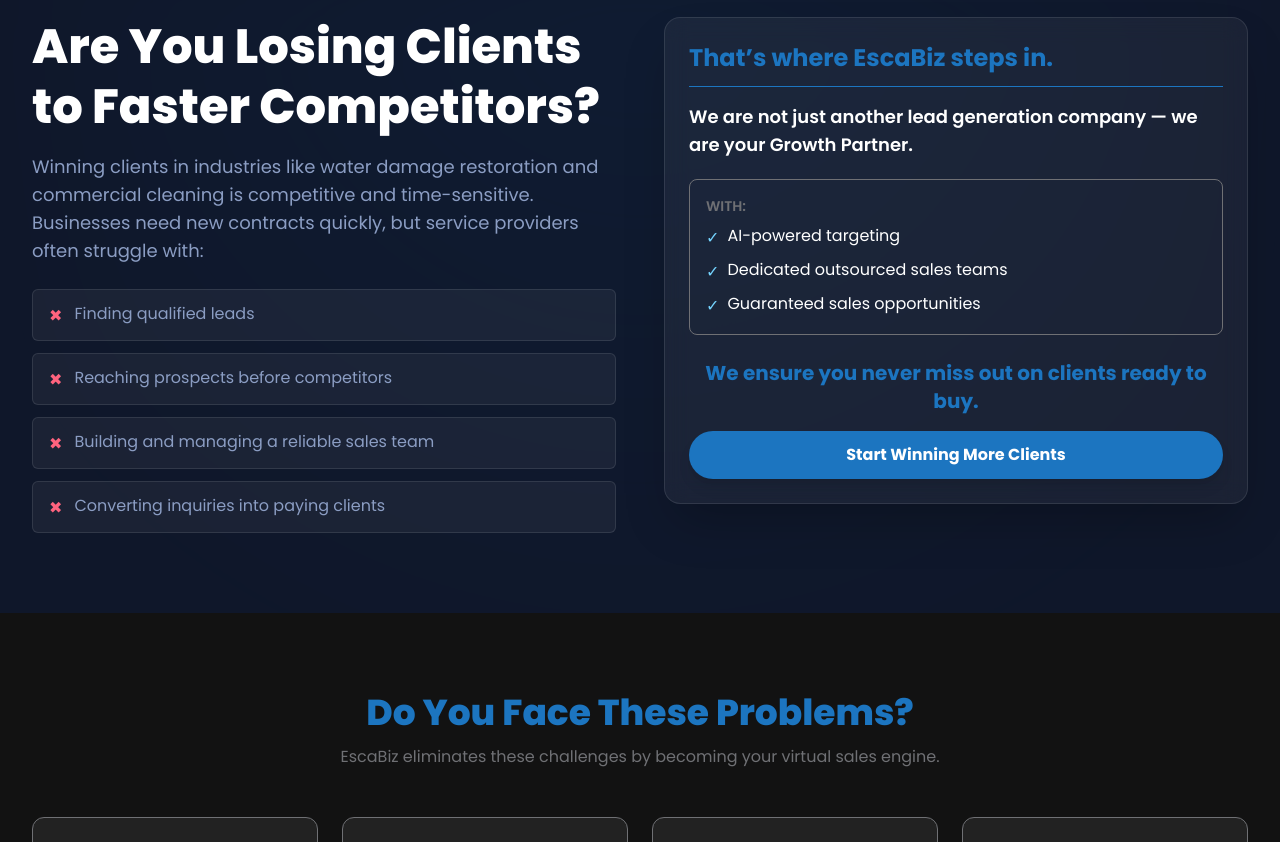
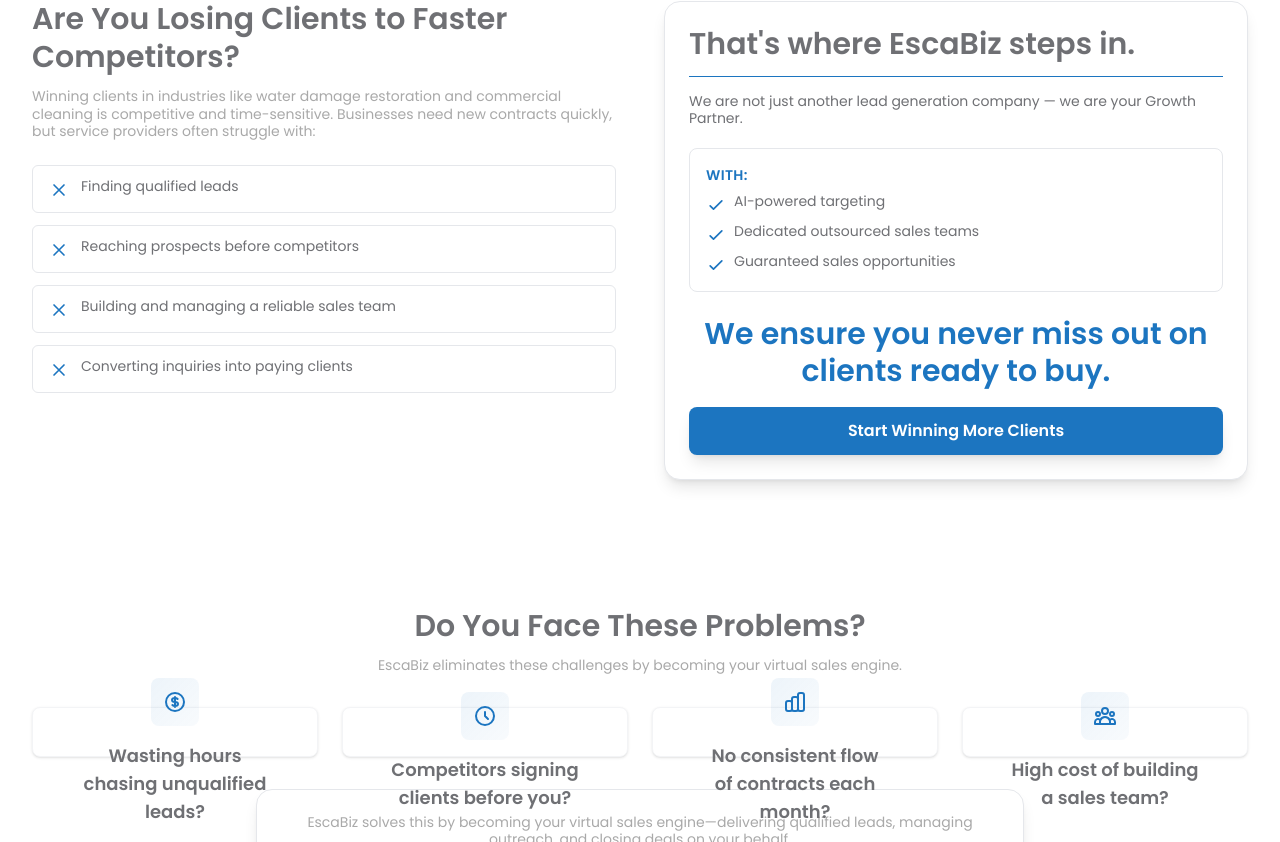
Before and after one commit to Sharmeen-Rauf/escabiz, a Next.js app: page /industries/commercial-cleaning in a window 1280 px wide. Shown: the part 3458-4300 px from the top of the page. Built offline with nearby package versions, Linux system fonts and the light colour scheme.

Commit message:
Refactor Commercial Cleaning Page: update auto-slider functionality to display 3 process cards at a time, enhance section styling for improved readability, and adjust layout for better visual consistency and user engagement.

```diff
--- a/src/app/industries/commercial-cleaning/page.tsx
+++ b/src/app/industries/commercial-cleaning/page.tsx
@@ -19,11 +19,11 @@ export default function CommercialCleaningPage() {
     };
   }, []);
 
-  // Auto-slider for process cards
+  // Auto-slider for process cards - show 3 at a time
   useEffect(() => {
     if (isPaused) return;
     const interval = setInterval(() => {
-      setCurrentSlide((prev) => (prev === 5 ? 0 : prev + 1));
+      setCurrentSlide((prev) => (prev === 3 ? 0 : prev + 1));
     }, 3000);
     return () => clearInterval(interval);
   }, [isPaused]);
@@ -213,12 +213,12 @@ export default function CommercialCleaningPage() {
                 </div>
 
                 {/* Heading */}
-                <h5 className="text-base md:text-lg font-semibold text-[#6f7074] group-hover:text-white mb-2 transition-colors duration-300">
+                <h5 className="text-base md:text-lg font-semibold text-[#6f7074] mb-2">
                   {item.title}
                 </h5>
 
                 {/* Paragraph */}
-                <p className="text-xs md:text-sm text-[#a9a9a9] group-hover:text-white/90 leading-normal flex-grow font-normal transition-colors duration-300">
+                <p className="text-xs md:text-sm text-[#a9a9a9] leading-normal flex-grow font-normal">
                   {item.desc}
                 </p>
               </div>
@@ -228,18 +228,12 @@ export default function CommercialCleaningPage() {
       </section>
 
       {/* Premium split section */}
-      <section className="relative bg-[#0f172a] text-white py-20 overflow-hidden">
-        <div className="absolute inset-0 pointer-events-none">
-          <div className="absolute left-1/2 -translate-x-1/2 top-0 w-[1200px] h-[1200px] opacity-20 blur-3xl" style={{
-            background:
-              "radial-gradient(circle at 50% 0%, rgba(28,117,192,0.3), transparent 60%)",
-          }} />
-        </div>
-        <div className="relative z-10 w-full max-w-7xl mx-auto px-4 sm:px-6 lg:px-8">
+      <section className="relative bg-white py-10 md:py-14 lg:py-16">
+        <div className="w-full max-w-7xl mx-auto px-4 sm:px-6 lg:px-8">
           <div className="grid grid-cols-1 lg:grid-cols-2 gap-12 items-start">
             <div>
-              <h3 className="text-3xl sm:text-4xl md:text-5xl font-extrabold leading-tight mb-4">Are You Losing Clients to Faster Competitors?</h3>
-              <p className="text-[#8b9dc3] text-base md:text-lg mb-6">
+              <h3 className="text-lg sm:text-xl md:text-2xl lg:text-3xl font-semibold text-[#6f7074] leading-tight mb-3">Are You Losing Clients to Faster Competitors?</h3>
+              <p className="text-xs sm:text-xs md:text-sm text-[#a9a9a9] leading-tight font-normal mb-6">
                 Winning clients in industries like water damage restoration and commercial cleaning is competitive and time-sensitive. Businesses need new contracts quickly, but service providers often struggle with:
               </p>
               <ul className="space-y-3">
@@ -249,30 +243,34 @@ export default function CommercialCleaningPage() {
                   "Building and managing a reliable sales team",
                   "Converting inquiries into paying clients",
                 ].map((t, i) => (
-                  <li key={i} className="flex items-start gap-3 bg-white/5 border border-white/10 rounded-md px-4 py-3">
-                    <span className="text-rose-400 mt-0.5">✖</span>
-                    <span className="text-[#8b9dc3]">{t}</span>
+                  <li key={i} className="flex items-start gap-3 bg-white border border-gray-200 rounded-md px-4 py-3">
+                    <svg className="w-5 h-5 text-[#1c75c0] mt-0.5 flex-shrink-0" fill="none" stroke="currentColor" viewBox="0 0 24 24">
+                      <path strokeLinecap="round" strokeLinejoin="round" strokeWidth={2} d="M6 18L18 6M6 6l12 12" />
+                    </svg>
+                    <span className="text-xs sm:text-xs md:text-sm text-[#6f7074] leading-tight font-normal">{t}</span>
                   </li>
                 ))}
               </ul>
             </div>
             <div>
-              <div className="bg-white/5 backdrop-blur-md border border-white/10 rounded-2xl p-6 shadow-2xl">
-                <h4 className="text-2xl font-bold text-[#1c75c0] border-b border-[#1c75c0] pb-3 mb-4">That’s where EscaBiz steps in.</h4>
-                <p className="text-white text-lg font-semibold">We are not just another lead generation company — we are your Growth Partner.</p>
-                <div className="mt-5 border border-[#6f7074] rounded-lg p-4">
-                  <p className="uppercase text-sm text-[#6f7074] font-semibold mb-2">With:</p>
+              <div className="bg-white border border-gray-200 rounded-2xl p-6 shadow-lg">
+                <h4 className="text-lg sm:text-xl md:text-2xl lg:text-3xl font-semibold text-[#6f7074] leading-tight border-b border-[#1c75c0] pb-3 mb-4">That's where EscaBiz steps in.</h4>
+                <p className="text-xs sm:text-xs md:text-sm text-[#6f7074] leading-tight font-normal mb-4">We are not just another lead generation company — we are your Growth Partner.</p>
+                <div className="mt-5 border border-gray-200 rounded-lg p-4">
+                  <p className="uppercase text-xs md:text-sm text-[#1c75c0] font-semibold mb-2 tracking-wide">With:</p>
                   <ul className="space-y-2">
                     {["AI-powered targeting", "Dedicated outsourced sales teams", "Guaranteed sales opportunities"].map((f, i) => (
-                      <li key={i} className="flex items-start gap-2 text-white">
-                        <span className="text-sky-300 mt-0.5">✓</span>
-                        <span>{f}</span>
+                      <li key={i} className="flex items-start gap-2">
+                        <svg className="w-5 h-5 text-[#1c75c0] mt-0.5 flex-shrink-0" fill="none" stroke="currentColor" viewBox="0 0 24 24">
+                          <path strokeLinecap="round" strokeLinejoin="round" strokeWidth={2} d="M5 13l4 4L19 7" />
+                        </svg>
+                        <span className="text-xs sm:text-xs md:text-sm text-[#6f7074] leading-tight font-normal">{f}</span>
                       </li>
                     ))}
                   </ul>
                 </div>
-                <p className="text-[#1c75c0] text-xl font-bold text-center mt-6">We ensure you never miss out on clients ready to buy.</p>
-                <Link href="/lets-talk" className="block w-full mt-4 text-center rounded-full bg-[#1c75c0] hover:bg-[#165b93] text-white font-bold py-3 shadow-lg transition">Start Winning More Clients</Link>
+                <p className="text-lg sm:text-xl md:text-2xl lg:text-3xl font-semibold text-[#1c75c0] leading-tight text-center mt-6">We ensure you never miss out on clients ready to buy.</p>
+                <Link href="/lets-talk" className="block w-full mt-4 text-center rounded-lg bg-[#1c75c0] hover:bg-[#1565a0] text-white font-semibold py-3 shadow-lg transition">Start Winning More Clients</Link>
               </div>
             </div>
           </div>
@@ -280,37 +278,60 @@ export default function CommercialCleaningPage() {
       </section>
 
       {/* Flip cards */}
-      <section className="bg-[#121212] text-white py-20">
+      <section className="bg-white py-10 md:py-14 lg:py-16">
         <div className="w-full max-w-7xl mx-auto px-4 sm:px-6 lg:px-8">
-          <div className="text-center max-w-3xl mx-auto mb-12">
-            <h3 className="text-3xl sm:text-4xl font-extrabold text-[#1c75c0] mb-3">Do You Face These Problems?</h3>
-            <p className="text-[#6f7074]">EscaBiz eliminates these challenges by becoming your virtual sales engine.</p>
+          <div className="text-center max-w-3xl mx-auto mb-8">
+            <h3 className="text-lg sm:text-xl md:text-2xl lg:text-3xl font-semibold text-[#6f7074] leading-tight mb-3">Do You Face These Problems?</h3>
+            <p className="text-xs sm:text-xs md:text-sm text-[#a9a9a9] leading-tight font-normal">EscaBiz eliminates these challenges by becoming your virtual sales engine.</p>
           </div>
-          <div className="grid grid-cols-1 md:grid-cols-2 lg:grid-cols-4 gap-6">
+          <div className="grid grid-cols-1 md:grid-cols-2 lg:grid-cols-4 gap-5 lg:gap-6">
             {[
-              { icon: "💲", front: "Wasting hours chasing unqualified leads?", back: "We deliver qualified leads directly to you, saving time and boosting conversions.", cta: "Learn How" },
-              { icon: "⏱️", front: "Competitors signing clients before you?", back: "AI-powered targeting and rapid outreach ensure you reach prospects first.", cta: "Get Ahead" },
-              { icon: "📈", front: "No consistent flow of contracts each month?", back: "We provide guaranteed opportunities for a steady stream of new clients.", cta: "Ensure Flow" },
-              { icon: "👥", front: "High cost of building a sales team?", back: "Use our dedicated outsourced teams without overhead costs.", cta: "Reduce Costs" },
+              { icon: "dollar", front: "Wasting hours chasing unqualified leads?", back: "We deliver qualified leads directly to you, saving time and boosting conversions.", cta: "Learn How" },
+              { icon: "time", front: "Competitors signing clients before you?", back: "AI-powered targeting and rapid outreach ensure you reach prospects first.", cta: "Get Ahead" },
+              { icon: "chart", front: "No consistent flow of contracts each month?", back: "We provide guaranteed opportunities for a steady stream of new clients.", cta: "Ensure Flow" },
+              { icon: "team", front: "High cost of building a sales team?", back: "Use our dedicated outsourced teams without overhead costs.", cta: "Reduce Costs" },
             ].map((card, i) => (
-              <div key={i} className={`relative h-80 [perspective:1000px] cursor-pointer`} onClick={() => setFlippedIndex(flippedIndex === i ? null : i)}>
-                <div className={`absolute inset-0 transition-transform duration-700 [transform-style:preserve-3d] ${flippedIndex === i ? "[transform:rotateY(180deg)]" : ""}`}>
-                  <div className="absolute inset-0 bg-[#222] border border-[#6f7074] rounded-xl flex flex-col items-center justify-center p-6 [backface-visibility:hidden]">
-                    <div className="text-5xl mb-4">{card.icon}</div>
-                    <h4 className="text-lg text-[#6f7074] font-semibold text-center">{card.front}</h4>
+              <div key={i} className={`group relative bg-white rounded-lg shadow-sm hover:shadow-xl transition-all duration-500 p-5 lg:p-6 flex flex-col border border-gray-100 hover:border-[#1c75c0] hover:-translate-y-1 hover:bg-[#1c75c0] [perspective:1000px] cursor-pointer`} onClick={() => setFlippedIndex(flippedIndex === i ? null : i)}>
+                <div className={`relative w-full h-full transition-transform duration-700 [transform-style:preserve-3d] ${flippedIndex === i ? "[transform:rotateY(180deg)]" : ""}`}>
+                  <div className="absolute inset-0 flex flex-col items-center justify-center p-6 [backface-visibility:hidden]">
+                    <div className="mb-4">
+                      <div className="bg-gradient-to-br from-[#1c75c0]/8 to-[#1c75c0]/3 rounded-lg p-3 w-12 h-12 flex items-center justify-center mx-auto">
+                        {card.icon === "dollar" && (
+                          <svg className="w-6 h-6 text-[#1c75c0] group-hover:text-white transition-colors duration-300" fill="none" stroke="currentColor" viewBox="0 0 24 24">
+                            <path strokeLinecap="round" strokeLinejoin="round" strokeWidth={2} d="M12 8c-1.657 0-3 .895-3 2s1.343 2 3 2 3 .895 3 2-1.343 2-3 2m0-8c1.11 0 2.08.402 2.599 1M12 8V7m0 1v8m0 0v1m0-1c-1.11 0-2.08-.402-2.599-1M21 12a9 9 0 11-18 0 9 9 0 0118 0z" />
+                          </svg>
+                        )}
+                        {card.icon === "time" && (
+                          <svg className="w-6 h-6 text-[#1c75c0] group-hover:text-white transition-colors duration-300" fill="none" stroke="currentColor" viewBox="0 0 24 24">
+                            <path strokeLinecap="round" strokeLinejoin="round" strokeWidth={2} d="M12 8v4l3 3m6-3a9 9 0 11-18 0 9 9 0 0118 0z" />
+                          </svg>
+                        )}
+                        {card.icon === "chart" && (
+                          <svg className="w-6 h-6 text-[#1c75c0] group-hover:text-white transition-colors duration-300" fill="none" stroke="currentColor" viewBox="0 0 24 24">
+                            <path strokeLinecap="round" strokeLinejoin="round" strokeWidth={2} d="M9 19v-6a2 2 0 00-2-2H5a2 2 0 00-2 2v6a2 2 0 002 2h2a2 2 0 002-2zm0 0V9a2 2 0 012-2h2a2 2 0 012 2v10m-6 0a2 2 0 002 2h2a2 2 0 002-2m0 0V5a2 2 0 012-2h2a2 2 0 012 2v14a2 2 0 01-2 2h-2a2 2 0 01-2-2z" />
+                          </svg>
+                        )}
+                        {card.icon === "team" && (
+                          <svg className="w-6 h-6 text-[#1c75c0] group-hover:text-white transition-colors duration-300" fill="none" stroke="currentColor" viewBox="0 0 24 24">
+                            <path strokeLinecap="round" strokeLinejoin="round" strokeWidth={2} d="M17 20h5v-2a3 3 0 00-5.356-1.857M17 20H7m10 0v-2c0-.656-.126-1.283-.356-1.857M7 20H2v-2a3 3 0 015.356-1.857M7 20v-2c0-.656.126-1.283.356-1.857m0 0a5.002 5.002 0 019.288 0M15 7a3 3 0 11-6 0 3 3 0 016 0zm6 3a2 2 0 11-4 0 2 2 0 014 0zM7 10a2 2 0 11-4 0 2 2 0 014 0z" />
+                          </svg>
+                        )}
+                      </div>
+                    </div>
+                    <h4 className="text-base md:text-lg font-semibold text-[#6f7074] text-center mb-2">{card.front}</h4>
                   </div>
-                  <div className="absolute inset-0 bg-[#1c75c0] rounded-xl flex flex-col items-center justify-center p-6 text-white [transform:rotateY(180deg)] [backface-visibility:hidden]">
-                    <h4 className="text-xl font-bold mb-2">EscaBiz Solution:</h4>
-                    <p className="text-center mb-4">{card.back}</p>
-                    <Link href="/lets-talk" className="inline-block bg-white text-[#1c75c0] px-4 py-2 rounded-full font-semibold">{card.cta}</Link>
+                  <div className="absolute inset-0 bg-[#1c75c0] rounded-lg flex flex-col items-center justify-center p-6 text-white [transform:rotateY(180deg)] [backface-visibility:hidden]">
+                    <h4 className="text-base md:text-lg font-semibold mb-2">EscaBiz Solution:</h4>
+                    <p className="text-xs md:text-sm text-center mb-4 leading-normal">{card.back}</p>
+                    <Link href="/lets-talk" className="inline-block bg-white text-[#1c75c0] px-4 py-2 rounded-lg font-semibold text-sm">{card.cta}</Link>
                   </div>
                 </div>
               </div>
             ))}
           </div>
-          <div className="max-w-3xl mx-auto mt-12 text-center bg-white/5 border border-white/10 rounded-2xl p-8">
-            <p className="text-[#8b9dc3] text-lg mb-4">EscaBiz solves this by becoming your virtual sales engine—delivering qualified leads, managing outreach, and closing deals on your behalf.</p>
-            <Link href="/lets-talk" className="inline-block bg-[#1c75c0] hover:bg-[#165b93] text-white px-6 py-3 rounded-full font-bold transition">Transform Your Sales Today!</Link>
+          <div className="max-w-3xl mx-auto mt-8 text-center bg-white border border-gray-200 rounded-2xl p-6 shadow-lg">
+            <p className="text-xs sm:text-xs md:text-sm text-[#a9a9a9] leading-tight font-normal mb-4">EscaBiz solves this by becoming your virtual sales engine—delivering qualified leads, managing outreach, and closing deals on your behalf.</p>
+            <Link href="/lets-talk" className="inline-block bg-[#1c75c0] hover:bg-[#1565a0] text-white px-6 py-3 rounded-lg font-semibold text-sm transition">Transform Your Sales Today!</Link>
           </div>
         </div>
       </section>
@@ -325,7 +346,7 @@ export default function CommercialCleaningPage() {
           <div className="relative overflow-hidden">
             <div
               className="flex transition-transform duration-500 ease-in-out"
-              style={{ transform: `translateX(-${currentSlide * 100}%)` }}
+              style={{ transform: `translateX(-${currentSlide * (100 / 3)}%)` }}
               onMouseEnter={() => setIsPaused(true)}
               onMouseLeave={() => setIsPaused(false)}
             >
@@ -339,7 +360,7 @@ export default function CommercialCleaningPage() {
               ].map((c, i) => (
                 <div
                   key={i}
-                  className="w-full flex-shrink-0 px-2"
+                  className="w-1/3 flex-shrink-0 px-2"
                 >
                   <div className={`group relative bg-white rounded-lg shadow-sm hover:shadow-xl transition-all duration-500 p-5 lg:p-6 flex flex-col border border-gray-100 hover:border-[#1c75c0] hover:-translate-y-1 hover:bg-[#1c75c0] text-center`}>
                     <div className="text-2xl font-black text-[#1c75c0] group-hover:text-white border-b border-[#6f7074] group-hover:border-white w-12 leading-none pb-2 mb-3 mx-auto transition-colors duration-300">{c.n}</div>
```
